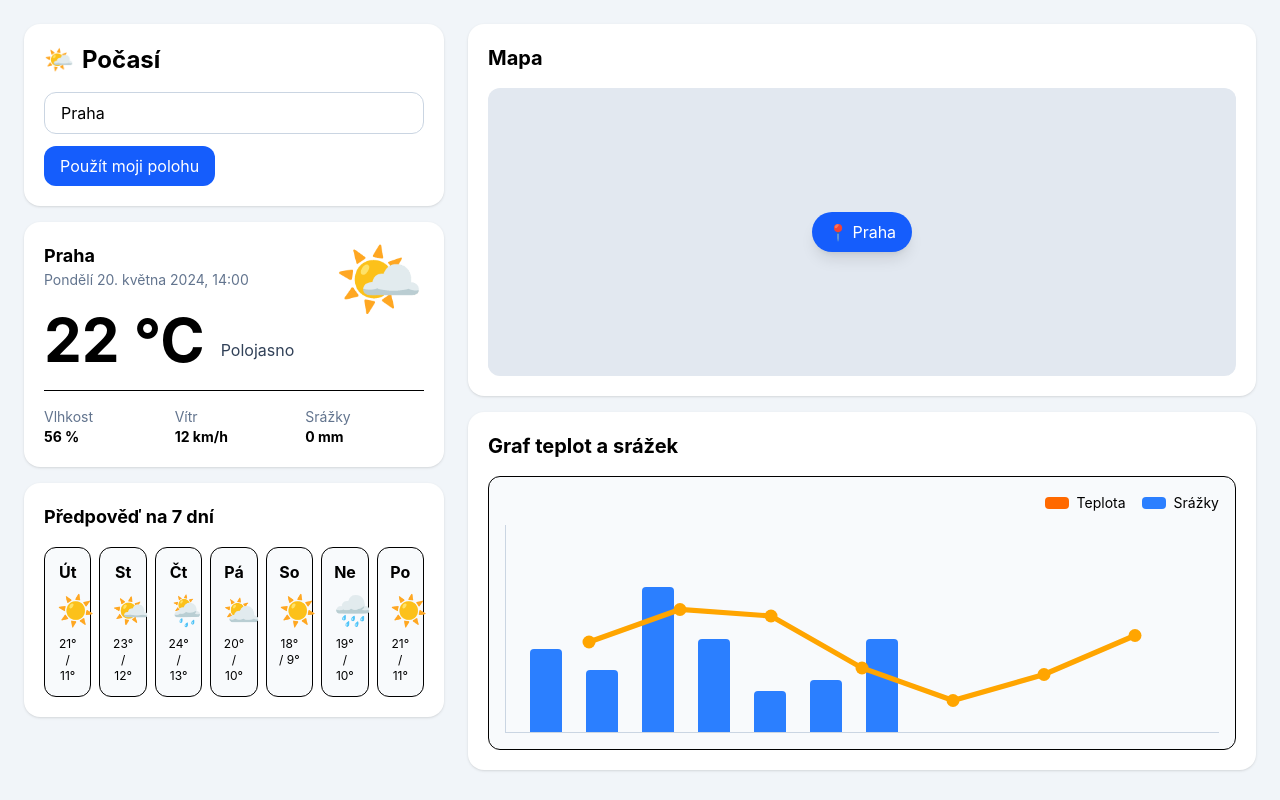
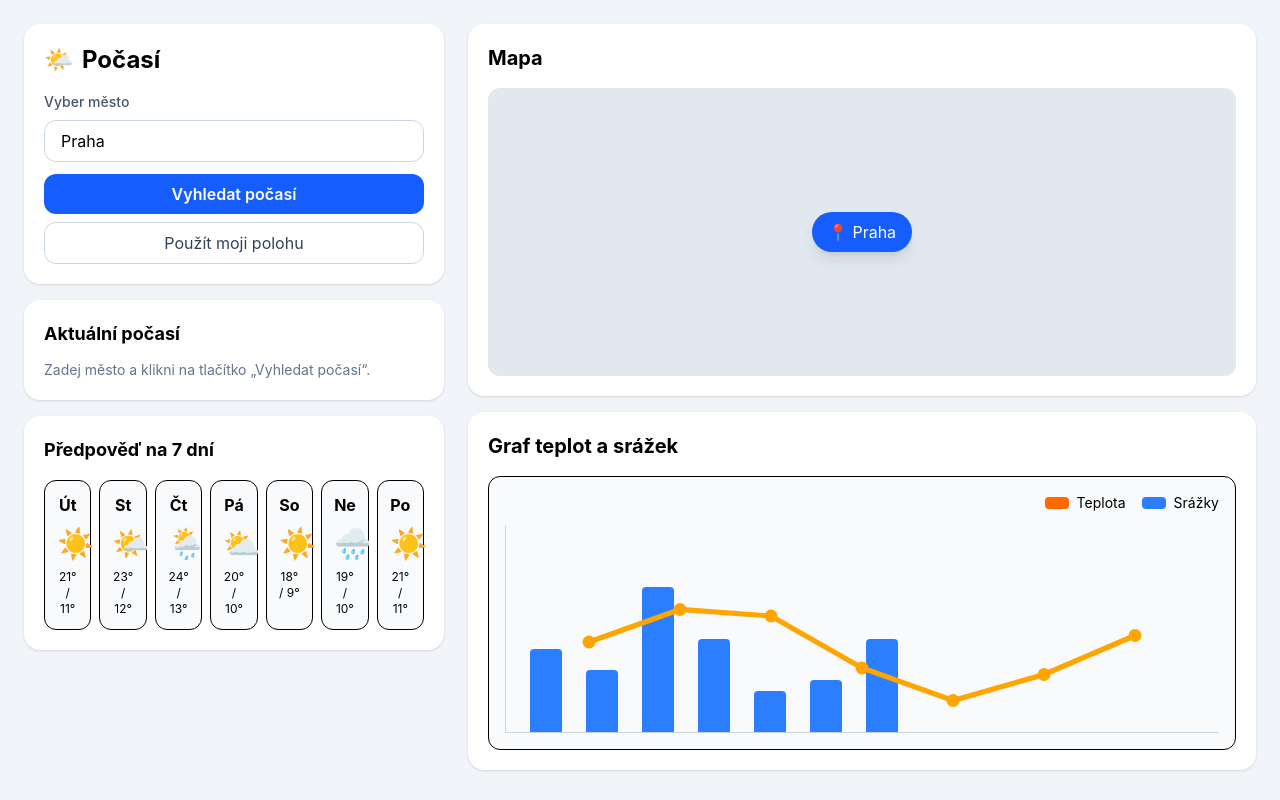
Before and after one commit to lucny/weather-app, a React (Vite) app: page / in a window 1280 px wide. Built offline with nearby package versions, Linux system fonts and the light colour scheme.

Commit message:
3.-Nacteni dat z API

```diff
--- a/src/App.jsx
+++ b/src/App.jsx
@@ -4,33 +4,43 @@ import ForecastList from "./components/ForecastList";
 import MapPlaceholder from "./components/MapPlaceholder";
 import ChartPlaceholder from "./components/ChartPlaceholder";
 import { useState } from "react";
-
+import { searchLocation, getCurrentWeather } from "./api/weatherApi";
 
 export default function App() {
   const [city, setCity] = useState("Praha");
+  const [location, setLocation] = useState(null);
+  const [weather, setWeather] = useState(null);
+  const [loading, setLoading] = useState(false);
+  const [error, setError] = useState("");
 
-  const weatherData = {
-  Praha: {
-    temperature: 22,
-    description: "Polojasno",
-  },
+  async function handleSearch() {
+    try {
+      setLoading(true);
+      setError("");
 
-  Brno: {
-    temperature: 19,
-    description: "Déšť",
-  },
+      const foundLocation = await searchLocation(city);
 
-  Ostrava: {
-    temperature: 17,
-    description: "Zataženo",
-  },
-};
+      if (!foundLocation) {
+        setWeather(null);
+        setLocation(null);
+        setError("Město nebylo nalezeno.");
+        return;
+      }
 
-  const weather =
-    weatherData[city] || {
-      temperature: "--",
-      description: "Neznámé město",
-  };
+      const weatherData = await getCurrentWeather(
+        foundLocation.latitude,
+        foundLocation.longitude
+      );
+
+      setLocation(foundLocation);
+      setWeather(weatherData);
+    } catch (err) {
+      setError(err.message);
+    } finally {
+      setLoading(false);
+    }
+  }
+
 
   return (
     <main className="min-h-screen bg-slate-100 p-6">
@@ -39,12 +49,28 @@ export default function App() {
           <SearchPanel
             city={city}
             setCity={setCity}
+            onSearch={handleSearch}
+            loading={loading}
           />
+
+          {error && (
+            <div className="rounded-xl bg-red-100 p-4 text-red-700 shadow">
+              {error}
+            </div>
+          )}
+
+          {loading && (
+            <div className="rounded-xl bg-white p-4 text-slate-600 shadow">
+              Načítám data...
+            </div>
+          )}
+
           <WeatherCard
-            city={city}
-            temperature={weather.temperature}
-            description={weather.description}
+            city={location?.name ?? city}
+            country={location?.country}
+            weather={weather}
           />
+
           <ForecastList />
         </section>
 
--- /dev/null
+++ b/src/api/weatherApi.js
@@ -0,0 +1,35 @@
+export async function searchLocation(city) {
+  const url =
+    `https://geocoding-api.open-meteo.com/v1/search` +
+    `?name=${encodeURIComponent(city)}` +
+    `&count=1` +
+    `&language=cs` +
+    `&format=json`;
+
+  const response = await fetch(url);
+
+  if (!response.ok) {
+    throw new Error("Nepodařilo se načíst souřadnice města.");
+  }
+
+  const data = await response.json();
+
+  return data.results?.[0] ?? null;
+}
+
+export async function getCurrentWeather(latitude, longitude) {
+  const url =
+    `https://api.open-meteo.com/v1/forecast` +
+    `?latitude=${latitude}` +
+    `&longitude=${longitude}` +
+    `&current=temperature_2m,relative_humidity_2m,wind_speed_10m,precipitation` +
+    `&timezone=auto`;
+
+  const response = await fetch(url);
+
+  if (!response.ok) {
+    throw new Error("Nepodařilo se načíst počasí.");
+  }
+
+  return response.json();
+}
--- a/src/components/SearchPanel.jsx
+++ b/src/components/SearchPanel.jsx
@@ -1,24 +1,46 @@
 export default function SearchPanel({
   city,
   setCity,
+  onSearch,
+  loading,
 }) {
+  function handleSubmit(event) {
+    event.preventDefault();
+    onSearch();
+  }
+
   return (
-    <div className="rounded-2xl bg-white p-5 shadow">
+    <form onSubmit={handleSubmit} className="rounded-2xl bg-white p-5 shadow">
       <div className="mb-4 flex items-center gap-2">
         <span className="text-2xl">🌤️</span>
         <h1 className="text-2xl font-bold">Počasí</h1>
       </div>
 
+      <label className="mb-2 block text-sm font-medium text-slate-600">
+        Vyber město
+      </label>
+
       <input
         value={city}
-        onChange={(e) => setCity(e.target.value)}
-        className="w-full rounded-xl border border-slate-300 px-4 py-2"
+        onChange={(event) => setCity(event.target.value)}
+        className="w-full rounded-xl border border-slate-300 px-4 py-2 outline-none focus:border-blue-500"
         placeholder="Zadej město..."
       />
 
-      <button className="mt-3 rounded-xl bg-blue-600 px-4 py-2 text-white">
+      <button
+        type="submit"
+        disabled={loading}
+        className="mt-3 w-full rounded-xl bg-blue-600 px-4 py-2 font-semibold text-white disabled:bg-slate-400"
+      >
+        {loading ? "Načítám..." : "Vyhledat počasí"}
+      </button>
+
+      <button
+        type="button"
+        className="mt-2 w-full rounded-xl border border-slate-300 px-4 py-2 text-slate-700"
+      >
         Použít moji polohu
       </button>
-    </div>
+    </form>
   );
 }
--- a/src/components/WeatherCard.jsx
+++ b/src/components/WeatherCard.jsx
@@ -1,20 +1,43 @@
 export default function WeatherCard({
   city,
-  temperature,
-  description,
+  country,
+  weather,
 }) {
+  if (!weather) {
+    return (
+      <div className="rounded-2xl bg-white p-5 shadow">
+        <h2 className="text-lg font-bold">Aktuální počasí</h2>
+
+        <p className="mt-3 text-sm text-slate-500">
+          Zadej město a klikni na tlačítko „Vyhledat počasí“.
+        </p>
+      </div>
+    );
+  }
+
+  const current = weather.current;
+
   return (
     <div className="rounded-2xl bg-white p-5 shadow">
       <div className="flex items-start justify-between">
         <div>
-          <h2 className="text-lg font-bold">{city}</h2>
+          <h2 className="text-lg font-bold">
+            {city}
+            {country ? `, ${country}` : ""}
+          </h2>
+
           <p className="text-sm text-slate-500">
-            Pondělí 20. května 2024, 14:00
+            Aktuální meteorologická data
           </p>
 
           <div className="mt-5 flex items-end gap-4">
-            <p className="text-6xl font-bold">{temperature} °C</p>
-            <p className="pb-2 text-slate-700">{description}</p>
+            <p className="text-6xl font-bold">
+              {Math.round(current.temperature_2m)}°C
+            </p>
+
+            <p className="pb-2 text-slate-700">
+              Aktuálně
+            </p>
           </div>
         </div>
 
@@ -22,21 +45,30 @@ export default function WeatherCard({
       </div>
 
       <div className="mt-5 grid grid-cols-3 gap-3 border-t pt-4 text-sm">
-        <div>
-          <p className="text-slate-500">Vlhkost</p>
-          <p className="font-bold">56 %</p>
-        </div>
+        <InfoItem
+          label="Vlhkost"
+          value={`${current.relative_humidity_2m} %`}
+        />
 
-        <div>
-          <p className="text-slate-500">Vítr</p>
-          <p className="font-bold">12 km/h</p>
-        </div>
+        <InfoItem
+          label="Vítr"
+          value={`${current.wind_speed_10m} km/h`}
+        />
 
-        <div>
-          <p className="text-slate-500">Srážky</p>
-          <p className="font-bold">0 mm</p>
-        </div>
+        <InfoItem
+          label="Srážky"
+          value={`${current.precipitation} mm`}
+        />
       </div>
     </div>
   );
 }
+
+function InfoItem({ label, value }) {
+  return (
+    <div>
+      <p className="text-slate-500">{label}</p>
+      <p className="font-bold">{value}</p>
+    </div>
+  );
+}
```
